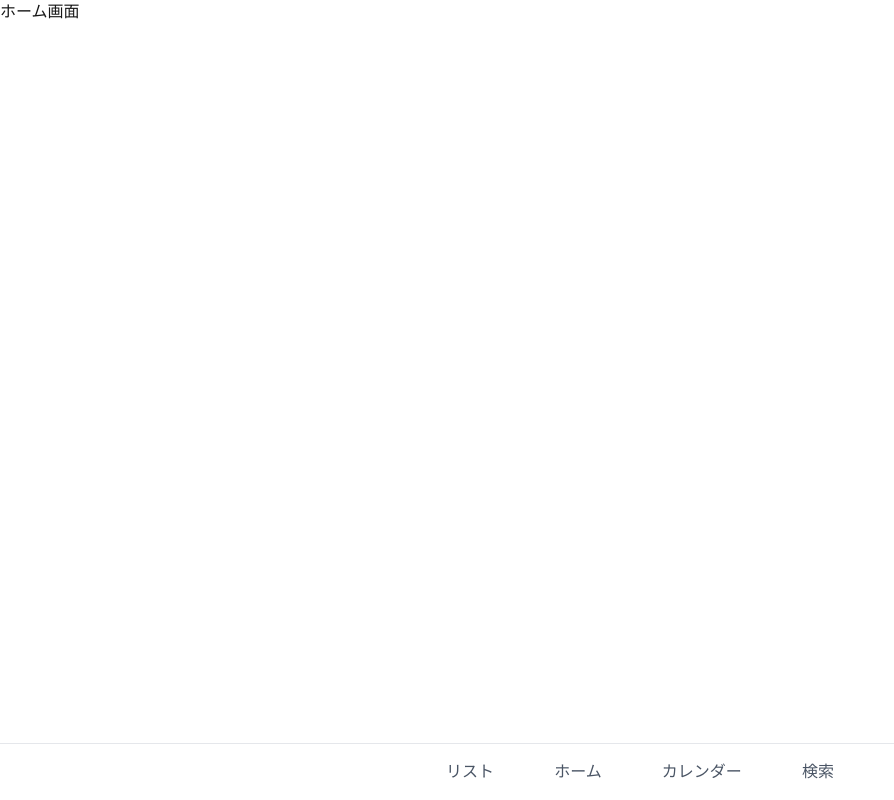
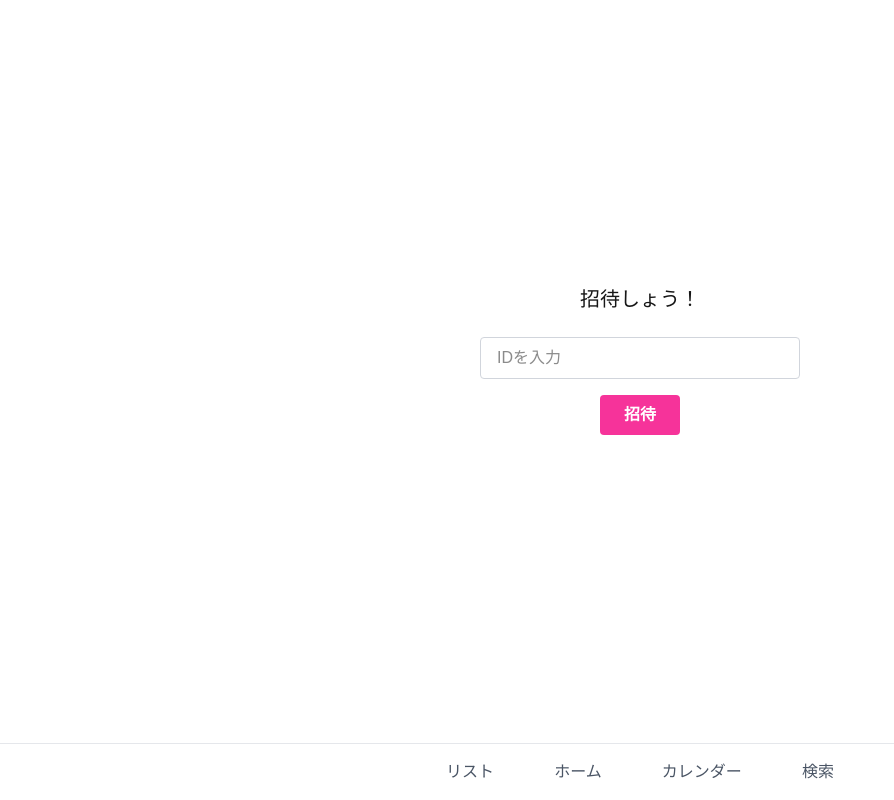
Before and after one commit to gutto79/practice_of_information_systems_pr1_group03, a Next.js app: page /home in a window 1280 px wide. Shown: the whole page, without its empty margins (0-894 px from the left). Built offline with nearby package versions, Linux system fonts and the light colour scheme.

Commit message:
add home page

```diff
--- a/feature/home/display/homeDisplay.tsx
+++ b/feature/home/display/homeDisplay.tsx
@@ -1,7 +1,59 @@
+"use client";  // 添加这个指令
 import React from "react";
 
-const HomeDisplay: React.FC = () => {
-  return <div>ホーム画面</div>;
+// HomeDisplay.tsx 中展示结构（条件渲染）
+const HomeDisplay = () => {
+  const hasPartner = false; // TODO
+    const [inviteId, setInviteId] = React.useState('');
+
+
+    if (!hasPartner) {
+        return (
+            <div className="flex flex-col items-center justify-center h-[calc(100vh-80px)] text-center px-4">
+                <p className="text-xl mb-6">招待しょう！</p>
+
+                <input
+                    type="text"
+                    value={inviteId}
+                    onChange={(e) => setInviteId(e.target.value)}
+                    placeholder="IDを入力"
+                    className="border border-gray-300 rounded px-4 py-2 mb-4 w-full max-w-xs"
+                />
+
+                <button
+                    onClick={() => alert(`ID ${inviteId} に招待を送りました！`)}
+                    className="bg-pink-500 hover:bg-pink-600 text-white font-bold py-2 px-6 rounded"
+                >
+                    招待
+                </button>
+            </div>
+        );
+    }
+
+    return (
+        <div className="relative p-6 h-screen">
+            {/* 幸福度 */}
+            <div className="flex items-center justify-center h-full">
+                <div className="text-center">
+                    <h2>相手の幸福度</h2>
+                    <div className="text-4xl font-bold">85%</div>
+                </div>
+            </div>
+
+            {/* 自己的幸福度 - 修改后的版本 */}
+            <div className="absolute top-4 right-4 text-right"> {/* 新增 text-right */}
+                <div className="text-sm text-gray-600">自分の幸福度</div> {/* 缩小为 text-sm */}
+                <div className="text-xl font-bold text-gray-600">75%</div> {/* 缩小为 text-xl */}
+            </div>
+
+            <div className="fixed bottom-20 left-4">
+                <button className="bg-blue-500 hover:bg-blue-600 text-white p-4 rounded-full shadow-lg">
+                    ▶️
+                </button>
+            </div>
+        </div>
+    );
 };
 
+
 export default HomeDisplay;
```
